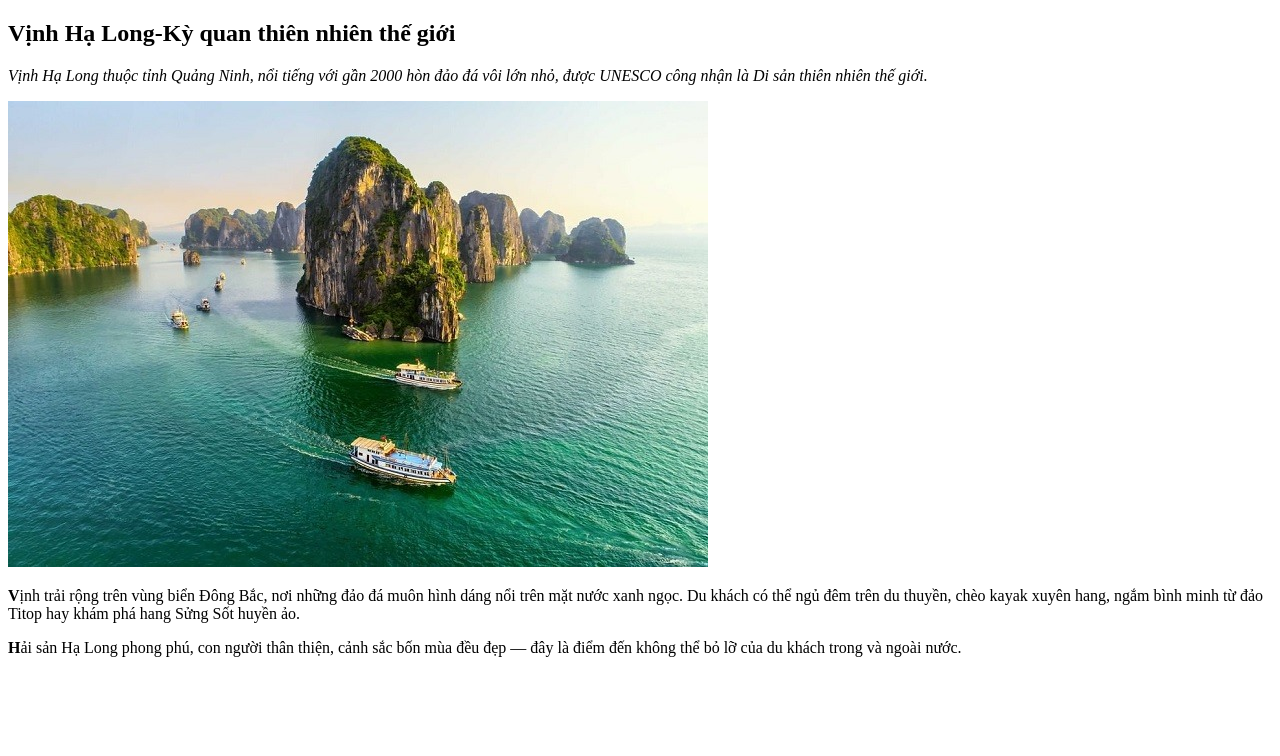
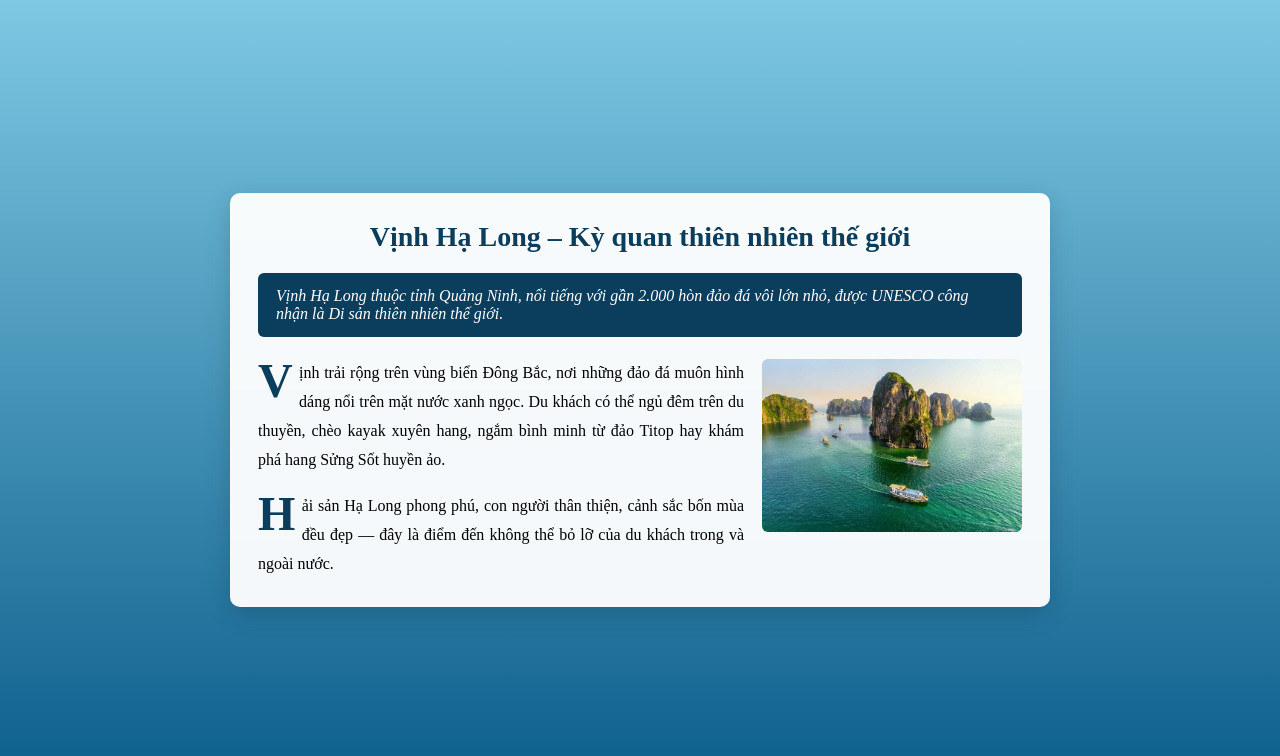
Before and after one commit to phhuhoangthanh-tech/cse122-2551261067, a plain HTML site: page ex03/index.html in a window 1280 px wide. Drawn offline with Linux system fonts and the light colour scheme; files whose address does not match are found by name.

Commit message:
third commit

```diff
--- a/ex02/css/style.css
+++ b/ex02/css/style.css
@@ -5,6 +5,8 @@
 body {
     margin: 0;
     padding: 20px;
+    justify-content: center;
+    align-items: center;
     background-color: #ffffff;
 }
 
--- /dev/null
+++ b/ex03/css/style.css
@@ -0,0 +1,72 @@
+* {
+    box-sizing: border-box;
+}
+
+body {
+    margin: 0;
+    min-height: 100vh;
+    padding: 28px;
+    display: flex;
+    justify-content: center;
+    align-items: center;
+    background: linear-gradient(180deg, #7ec8e3, #0a5c8a);
+}
+
+.bai-viet {
+    width: 820px;
+    max-width: 100%;
+    padding: 28px;
+    background: rgba(255, 255, 255, 0.95);
+    border-radius: 10px;
+    box-shadow: 0 8px 24px rgba(0, 0, 0, 0.15);
+}
+
+.bai-viet::after {
+    content: "";
+    display: block;
+    clear: both;
+}
+
+.bai-viet h1 {
+    margin: 0 0 20px;
+    color: #0b3d5c;
+    font-size: 28px;
+    text-align: center;
+}
+
+.sapo {
+    margin: 0 0 22px;
+    padding: 14px 18px;
+    background-color: #0b3d5c;
+    color: #FFFFFF;
+    font-style: italic;
+    border-radius: 6px;
+}
+
+.anh-vinh-ha-long {
+    width: 260px;
+    max-width: 100%;
+    height: auto;
+    float: right;
+    margin: 0 0 14px 18px;
+    border-radius: 6px;
+}
+
+.than-bai {
+    margin: 0 0 18px;
+    line-height: 1.8;
+    text-align: justify;
+}
+
+.than-bai:last-child {
+    margin-bottom: 0;
+}
+
+.than-bai::first-letter {
+    float: left;
+    color: #0b3d5c;
+    font-size: 3rem;
+    font-weight: bold;
+    line-height: 0.85;
+    padding: 0.1rem 0.4rem 0 0;
+}
--- a/ex03/index.html
+++ b/ex03/index.html
@@ -5,26 +5,31 @@
     <meta charset="UTF-8">
     <meta name="viewport" content="width=device-width, initial-scale=1.0">
     <title>Vịnh Hạ Long</title>
+    <link rel="stylesheet" href="css/style.css">
 </head>
 
 <body>
-    <article>
-        <h1>Vịnh Hạ Long-Kỳ quan thiên nhiên thế giới</h1>
-        <p>
-            <em>Vịnh Hạ Long thuộc tỉnh Quảng Ninh, nổi tiếng với gần 2000 hòn đảo
-                đá vôi lớn nhỏ, được UNESCO công nhận là Di sản thiên nhiên thế giới.
-            </em>
+    <article class="bai-viet">
+        <h1>Vịnh Hạ Long – Kỳ quan thiên nhiên thế giới</h1>
+
+        <p class="sapo">
+            Vịnh Hạ Long thuộc tỉnh Quảng Ninh, nổi tiếng với gần 2.000 hòn đảo
+            đá vôi lớn nhỏ, được UNESCO công nhận là Di sản thiên nhiên thế giới.
         </p>
-        <img src="C:\bai03\image\Vinh_Ha_Long.jpg" alt="">
-        <p>
-            <b>V</b>ịnh trải rộng trên vùng biển Đông Bắc,
+
+        <img class="anh-vinh-ha-long"
+             src="images/vinh-ha-long.jpg"
+             alt="Cảnh biển đảo tại Vịnh Hạ Long">
+
+        <p class="than-bai">
+            Vịnh trải rộng trên vùng biển Đông Bắc,
             nơi những đảo đá muôn hình dáng nổi trên mặt nước xanh ngọc.
             Du khách có thể ngủ đêm trên du thuyền, chèo kayak xuyên hang,
             ngắm bình minh từ đảo Titop hay khám phá hang Sửng Sốt huyền ảo.
         </p>
 
-        <p>
-            <b>H</b>ải sản Hạ Long phong phú,
+        <p class="than-bai">
+            Hải sản Hạ Long phong phú,
             con người thân thiện, cảnh sắc bốn mùa đều đẹp —
             đây là điểm đến không thể bỏ lỡ của du khách trong và ngoài nước.
         </p>
```
Also changed, not shown: ex03/images/vinh-ha-long.jpg (renamed from ex03/image/Vinh_Ha_Long.jpg).
